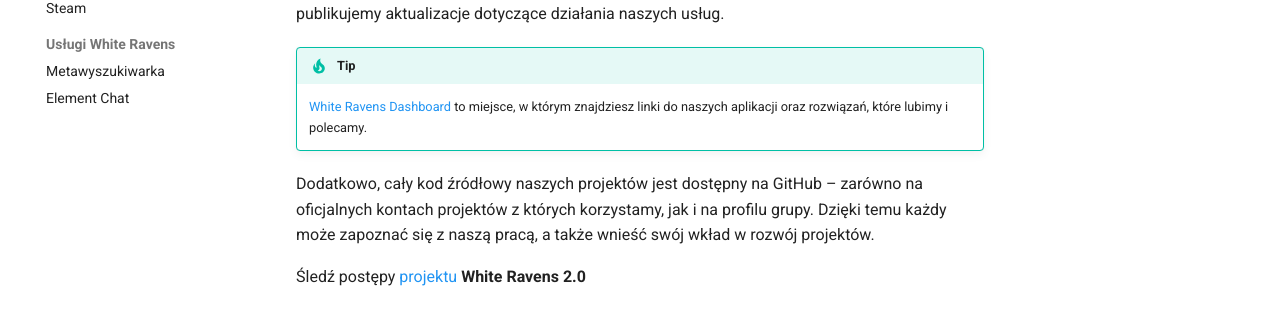
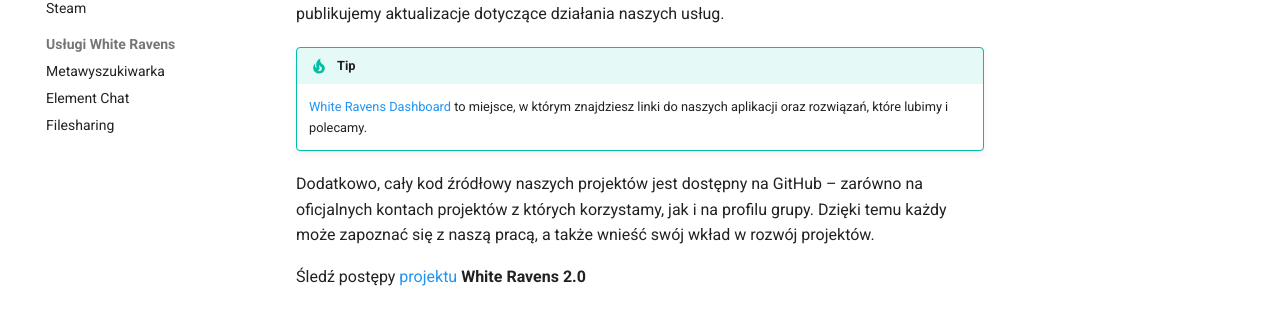
Before and after one commit to whiteravens20/wrservices.link, an MkDocs documentation site: the page built from docs/index.md, in a window 1280 px wide. Shown: the part 303-612 px from the top of the page. Built offline with MkDocs 1.6.1 and Material for MkDocs 9.7.7, drawn with Linux system fonts in a browser that asks for light colours.

Commit message:
add Filesharing to nav

```diff
--- a/mkdocs.yml
+++ b/mkdocs.yml
@@ -74,6 +74,7 @@
     - 'Usługi White Ravens':
       - 'Metawyszukiwarka': search.md
       - 'Element Chat': chat.md
+      - 'Filesharing': fileshare.md
   - Dashboard: https://home.wrservices.link
   - Status Usług: https://status.wrservices.link
   - GitHub: https://github.com/whiteravens20
```
